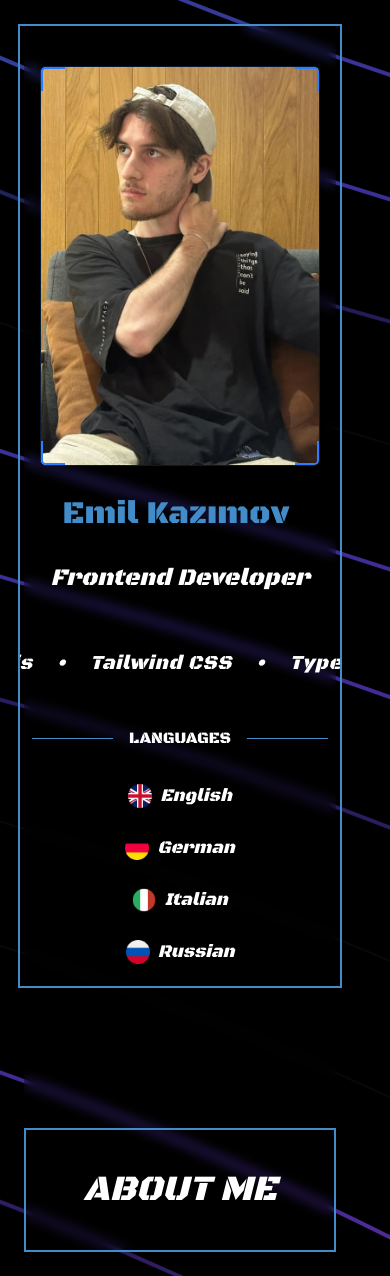
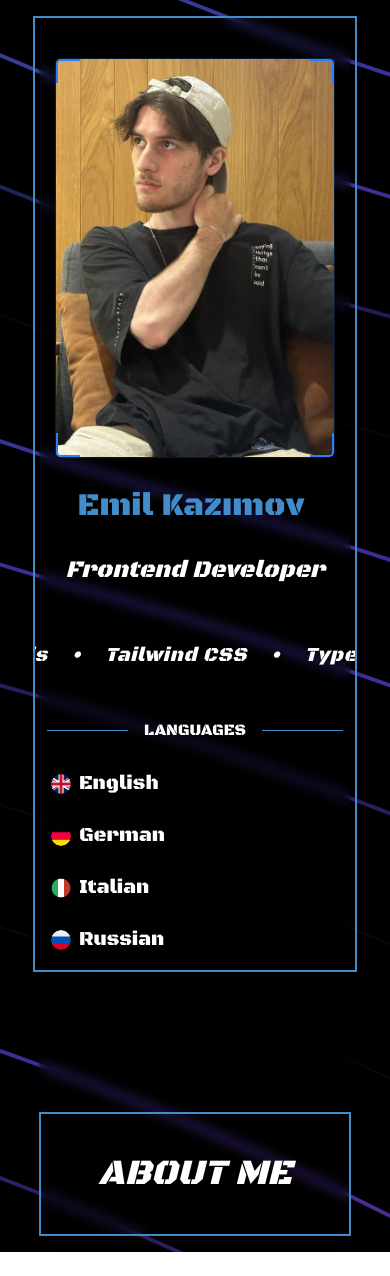
Before and after one commit to Emilhubb/Portfolio, a Next.js app: page / in a window 390 px wide. After the commit the page ends 1252 px from the top, so only its background shows below. Built offline with nearby package versions, Linux system fonts and the light colour scheme.

Commit message:
Responsive design + minimizing codes in languagelist

```diff
--- a/app/page.tsx
+++ b/app/page.tsx
@@ -2,9 +2,9 @@ import AboutCard from "../components/AboutCard";
 
 export default function Home() {
   return (
-    <div className=" w-full min-h-screen p-6   text-white">
-      <div className="container ">
-        <AboutCard/>
+    <div className=" w-full min-h-screen p-4 sm:p-6 text-white">
+      <div className="flex flex-col justify-center md:justify-start md:flex-row items-center md:items-start  gap-8">
+        <AboutCard />
       </div>
     </div>
   );
--- a/components/AboutCard.tsx
+++ b/components/AboutCard.tsx
@@ -1,10 +1,8 @@
 import ImageOnly3D from "./ImageOnly3D";
 import MarqueeEffect from "./MarqueeEffect";
 import TypeWriter from "./TypeWriter";
-import English from "../public/english.png"
-import German from "../public/german.png"
-import Italian from "../public/italian.png"
-import Russian from "../public/russian.png"
+
+import LanguageList from "./LanguageList";
 const AboutCard = () => {
   return (
     <aside className="relative flex flex-col items-center w-78 h-auto rounded-[10px] pt-0 bg-transparent  shadow-lg backdrop-blur-[6px] gap-30 ">
@@ -22,24 +20,7 @@ const AboutCard = () => {
           <span> LANGUAGES </span>
           <span className="longline w-[full] h-px bg-(--border-color) flex-1"></span>
         </div>
-        <ul className="flex flex-col items-center  gap-2 p-3 ">
-          <li className="flex items-center text-white text-lg py-2 text-center italic select-none">
-            <img src={English.src} alt="English" className="w-6 h-6 mr-2" />
-            <span>English</span>
-          </li>
-          <li className="flex items-center text-white text-lg py-2 text-center italic select-none">
-            <img src={German.src} alt="German" className="w-6 h-6 mr-2" />
-            <span>German</span>
-          </li>
-          <li className="flex items-center text-white text-lg py-2 text-center italic select-none">
-            <img src={Italian.src} alt="Italian" className="w-6 h-6 mr-2" />
-            <span>Italian</span>
-          </li>
-          <li className="flex items-center text-white text-lg py-2 text-center italic select-none">
-            <img src={Russian.src} alt="Russian" className="w-6 h-6 mr-2" />
-            <span>Russian</span>
-          </li>
-        </ul>
+        <LanguageList/>
       </div>
 
       <div className="aboutme border-2 mt-5 border-(--border-color) w-full ">
--- /dev/null
+++ b/components/LanguageList.tsx
@@ -0,0 +1,33 @@
+import Image from "next/image";
+import English from "../public/english.png";
+import German from "../public/german.png";
+import Italian from "../public/italian.png";
+import Russian from "../public/russian.png";
+
+const languages = [
+  { name: "English", flag: English },
+  { name: "German", flag: German },
+  { name: "Italian", flag: Italian },
+  { name: "Russian", flag: Russian },
+];
+
+const LanguageList = () => {
+  return (
+    <ul className="flex flex-col p-4 gap-6 w-full py-4">
+      {languages.map((lang) => (
+        <li key={lang.name} className="flex items-center gap-2">
+          <Image
+            src={lang.flag}
+            alt={`${lang.name} flag`}
+            className="w-5 h-5 rounded-full object-cover shrink-0"
+          />
+          <span className="text-white text-xl select-none ">
+            {lang.name}
+          </span>
+        </li>
+      ))}
+    </ul>
+  );
+};
+
+export default LanguageList;
```
